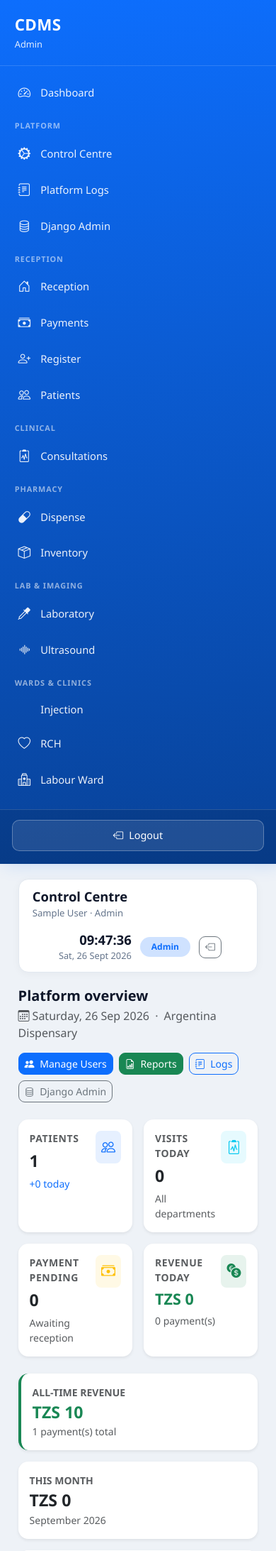
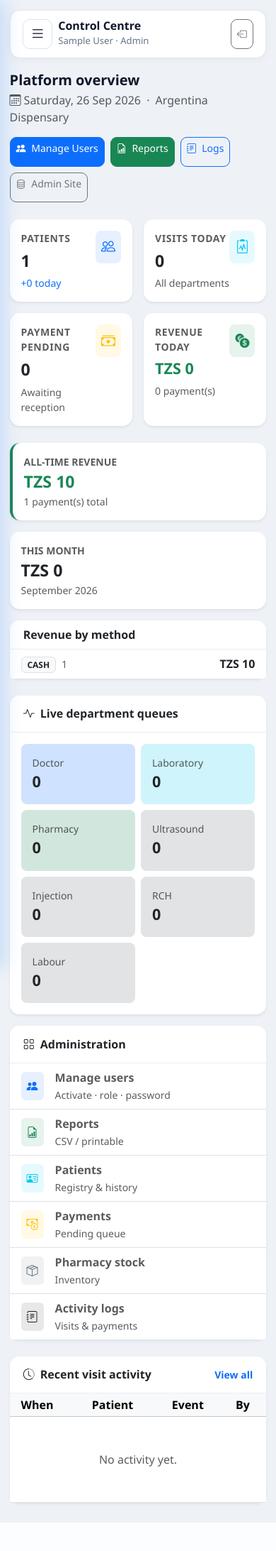
Before and after one commit to simonntalila-bot/hopstal-management-systems-, a Django app: page /control/ in a window 390 px wide. Shown: the top 2185 px of the page at 71% size. After the commit the page ends 2145 px from the top, so only its background shows below. Run offline with Django 5.2, Linux system fonts and the light colour scheme; a user stored in the database is signed in; tables that the repository leaves empty hold one stand-in row (values such as "Sample post"); data that the repository does not hold is empty; some libraries are stand-ins or nearby versions.

Commit message:
Mobile responsive base layout, forgot password URLs, login link

```diff
--- a/dashboard/templates/dashboard/admin_home.html
+++ b/dashboard/templates/dashboard/admin_home.html
@@ -24,7 +24,7 @@
             <i class="bi bi-journal-text me-1"></i> Logs
         </a>
         <a href="/admin/" target="_blank" class="btn btn-outline-secondary btn-sm">
-            <i class="bi bi-database me-1"></i> Django Admin
+            <i class="bi bi-database me-1"></i> Admin Site
         </a>
     </div>
 </div>
--- a/dashboard/templates/dashboard/base.html
+++ b/dashboard/templates/dashboard/base.html
@@ -3,7 +3,7 @@
 <html lang="en">
 <head>
     <meta charset="UTF-8">
-    <meta name="viewport" content="width=device-width, initial-scale=1.0">
+    <meta name="viewport" content="width=device-width, initial-scale=1, viewport-fit=cover">
     <title>{% block title %}CDMS{% endblock %} | Argentina Dispensary</title>
 
     <link rel="stylesheet" href="{% static 'vendor/bootstrap/css/bootstrap.min.css' %}">
@@ -28,6 +28,7 @@
             min-height: 100vh;
         }
 
+        /* ---------- Sidebar ---------- */
         .sidebar {
             width: var(--sidebar-w);
             height: 100vh;
@@ -42,17 +43,18 @@
             background: linear-gradient(175deg, #0d6efd 0%, #084298 100%);
             color: #fff;
             box-shadow: 6px 0 24px rgba(13, 110, 253, 0.18);
+            transition: transform 0.25s ease;
         }
 
         .sidebar-brand {
-            padding: 1.4rem 1.3rem 1.2rem;
+            padding: 1.25rem 1.2rem 1.1rem;
             border-bottom: 1px solid rgba(255,255,255,0.14);
             flex-shrink: 0;
         }
 
         .sidebar-brand h4 {
             margin: 0;
-            font-size: 1.4rem;
+            font-size: 1.35rem;
             font-weight: 700;
             letter-spacing: 0.3px;
         }
@@ -70,6 +72,7 @@
             overflow-y: auto;
             overflow-x: hidden;
             padding: 0.7rem 0 1rem;
+            -webkit-overflow-scrolling: touch;
         }
 
         .sidebar-nav::-webkit-scrollbar { width: 6px; }
@@ -99,12 +102,14 @@
             font-size: 0.92rem;
             font-weight: 500;
             transition: background 0.15s ease;
+            min-height: 44px;
         }
 
         .sidebar-nav a i {
             width: 22px;
             text-align: center;
             font-size: 1.1rem;
+            flex-shrink: 0;
         }
 
         .sidebar-nav a:hover {
@@ -133,6 +138,7 @@
             font-size: 0.9rem;
             font-weight: 500;
             cursor: pointer;
+            min-height: 44px;
         }
 
         .btn-logout:hover {
@@ -140,6 +146,7 @@
             color: #fff;
         }
 
+        /* ---------- Main ---------- */
         .main-content {
             margin-left: var(--sidebar-w);
             padding: 1.3rem 1.6rem 2rem;
@@ -151,18 +158,18 @@
             flex-wrap: wrap;
             align-items: center;
             justify-content: space-between;
-            gap: 1rem;
+            gap: 0.75rem;
             background: #fff;
             border: 1px solid #e2e8f0;
             border-radius: 14px;
-            padding: 0.85rem 1.2rem;
-            margin-bottom: 1.3rem;
+            padding: 0.75rem 1.1rem;
+            margin-bottom: 1.2rem;
             box-shadow: 0 2px 12px rgba(15, 23, 42, 0.04);
         }
 
         .topbar h4 {
             margin: 0;
-            font-size: 1.15rem;
+            font-size: 1.1rem;
             font-weight: 650;
         }
 
@@ -172,17 +179,17 @@
             color: var(--muted);
         }
 
-        .clock-box { text-align: right; min-width: 140px; }
+        .clock-box { text-align: right; min-width: 120px; }
 
         .clock-box .time {
-            font-size: 1.15rem;
+            font-size: 1.1rem;
             font-weight: 700;
             font-variant-numeric: tabular-nums;
             line-height: 1.2;
         }
 
         .clock-box .date {
-            font-size: 0.8rem;
+            font-size: 0.78rem;
             color: var(--muted);
             margin-top: 2px;
         }
@@ -190,7 +197,25 @@
         .topbar-actions {
             display: flex;
             align-items: center;
-            gap: 0.75rem;
+            gap: 0.55rem;
+            flex-wrap: wrap;
+        }
+
+        .menu-toggle {
+            display: none;
+            align-items: center;
+            justify-content: center;
+            width: 42px;
+            height: 42px;
+            border-radius: 10px;
+            border: 1px solid #dbe3ef;
+            background: #fff;
+            color: #0f172a;
+            padding: 0;
+        }
+
+        .menu-toggle:hover {
+            background: #f8fafc;
         }
 
         .card {
@@ -212,25 +237,76 @@
 
         .toast-container { z-index: 1100; }
 
-        @media (max-width: 900px) {
+        /* Backdrop (mobile) */
+        .sidebar-backdrop {
+            display: none;
+            position: fixed;
+            inset: 0;
+            background: rgba(15, 23, 42, 0.45);
+            z-index: 1035;
+        }
+
+        .sidebar-backdrop.show {
+            display: block;
+        }
+
+        /* ---------- Mobile / tablet ---------- */
+        @media (max-width: 991.98px) {
             .sidebar {
-                width: 100%;
-                height: auto;
-                max-height: none;
-                position: relative;
-                overflow: visible;
+                transform: translateX(-100%);
             }
-            .sidebar-nav {
-                overflow: visible;
-                max-height: none;
+
+            .sidebar.open {
+                transform: translateX(0);
             }
-            .main-content { margin-left: 0; }
+
+            .main-content {
+                margin-left: 0;
+                padding: 0.85rem 0.85rem 1.75rem;
+            }
+
+            .menu-toggle {
+                display: inline-flex;
+            }
+
+            .btn, .form-control, .form-select {
+                min-height: 42px;
+            }
+        }
+
+        @media (max-width: 575.98px) {
+            .topbar h4 {
+                font-size: 1rem;
+                max-width: 52vw;
+                white-space: nowrap;
+                overflow: hidden;
+                text-overflow: ellipsis;
+            }
+
+            .clock-box .time { font-size: 0.95rem; }
+
+            .hide-xs { display: none !important; }
+
+            .topbar .user-meta {
+                max-width: 55vw;
+                white-space: nowrap;
+                overflow: hidden;
+                text-overflow: ellipsis;
+            }
+        }
+
+        /* Help wide tables on phones */
+        .table-responsive {
+            -webkit-overflow-scrolling: touch;
         }
     </style>
+    {% block extra_css %}{% endblock %}
 </head>
 <body>
 
-<aside class="sidebar">
+<div class="sidebar-backdrop" id="sidebarBackdrop" aria-hidden="true"></div>
+
+<aside class="sidebar" id="appSidebar">
     <div class="sidebar-brand">
         <h4>CDMS</h4>
         <small>{{ role_display|default:"Argentina Dispensary" }}</small>
@@ -246,11 +322,17 @@
             <a href="{% url 'dashboard:admin_home' %}">
                 <i class="bi bi-gear-wide-connected"></i> Control Centre
             </a>
+            <a href="{% url 'dashboard:manage_users' %}">
+                <i class="bi bi-people-fill"></i> Manage Users
+            </a>
             <a href="{% url 'dashboard:platform_logs' %}">
                 <i class="bi bi-journal-text"></i> Platform Logs
             </a>
+            <a href="{% url 'dashboard:admin_reports' %}">
+                <i class="bi bi-file-earmark-bar-graph"></i> Reports
+            </a>
             <a href="/admin/" target="_blank" rel="noopener">
-                <i class="bi bi-database"></i> Django Admin
+                <i class="bi bi-database"></i> Admin Site
             </a>
 
             <div class="nav-label">Reception</div>
@@ -280,7 +362,7 @@
                 <i class="bi bi-box-seam"></i> Inventory
             </a>
 
-            <div class="nav-label">Lab & Imaging</div>
+            <div class="nav-label">Lab &amp; Imaging</div>
             <a href="{% url 'laboratory:lab_queue' %}">
                 <i class="bi bi-eyedropper"></i> Laboratory
             </a>
@@ -288,7 +370,7 @@
                 <i class="bi bi-soundwave"></i> Ultrasound
             </a>
 
-            <div class="nav-label">Wards & clinics</div>
+            <div class="nav-label">Wards &amp; clinics</div>
             <a href="{% url 'injection:queue' %}">
                 <i class="bi bi-syringe"></i> Injection
             </a>
@@ -328,6 +410,9 @@
                 <a href="{% url 'pharmacy:inventory' %}">
                     <i class="bi bi-box-seam"></i> Inventory
                 </a>
+                <a href="{% url 'dashboard:pharmacy_report' %}">
+                    <i class="bi bi-graph-up"></i> Monthly report
+                </a>
             {% endif %}
 
             {% if role == "DOCTOR" %}
@@ -338,6 +423,12 @@
                 <a href="{% url 'encounters:doctor_queue' %}">
                     <i class="bi bi-clipboard2-pulse"></i> Consultation Queue
                 </a>
+                <a href="{% url 'patients:patient_list' %}">
+                    <i class="bi bi-person-vcard"></i> Patients
+                </a>
+                <a href="{% url 'dashboard:doctor_report' %}">
+                    <i class="bi bi-graph-up"></i> Monthly report
+                </a>
             {% endif %}
 
             {% if role == "LAB" %}
@@ -347,6 +438,9 @@
                 </a>
                 <a href="{% url 'laboratory:lab_queue' %}">
                     <i class="bi bi-eyedropper"></i> Lab Queue
+                </a>
+                <a href="{% url 'dashboard:lab_report' %}">
+                    <i class="bi bi-graph-up"></i> Monthly report
                 </a>
             {% endif %}
 
@@ -366,7 +460,7 @@
                     <i class="bi bi-house-door"></i> Home
                 </a>
                 <a href="{% url 'injection:queue' %}">
-                    <i class="bi bi-droplet" style="font-size:2rem;"></i> Queue
+                    <i class="bi bi-syringe"></i> Queue
                 </a>
             {% endif %}
 
@@ -378,6 +472,9 @@
                 <a href="{% url 'rch:queue' %}">
                     <i class="bi bi-heart"></i> Queue
                 </a>
+                <a href="{% url 'dashboard:rch_report' %}">
+                    <i class="bi bi-graph-up"></i> Monthly report
+                </a>
             {% endif %}
 
             {% if role == "LABOUR_WARD" %}
@@ -388,12 +485,19 @@
                 <a href="{% url 'labour:queue' %}">
                     <i class="bi bi-hospital"></i> Queue
                 </a>
+                <a href="{% url 'dashboard:labour_report' %}">
+                    <i class="bi bi-graph-up"></i> Monthly report
+                </a>
             {% endif %}
 
         {% endif %}
     </nav>
 
     <div class="sidebar-footer">
+        <div class="small mb-2 opacity-90">
+            <strong>{{ display_name|default:user.get_username }}</strong><br>
+            <span class="opacity-75">{{ role_display }}</span>
+        </div>
         <form method="post" action="{% url 'logout' %}">
             {% csrf_token %}
             <button type="submit" class="btn-logout">
@@ -405,16 +509,21 @@
 
 <main class="main-content">
     <div class="topbar">
-        <div>
-            <h4>{% block page_title %}Dashboard{% endblock %}</h4>
-            <div class="user-meta">{{ display_name|default:user.get_username }} · {{ role_display }}</div>
+        <div class="d-flex align-items-start gap-2">
+            <button type="button" class="menu-toggle" id="sidebarToggle" aria-label="Open menu">
+                <i class="bi bi-list fs-4"></i>
+            </button>
+            <div>
+                <h4>{% block page_title %}Dashboard{% endblock %}</h4>
+                <div class="user-meta">{{ display_name|default:user.get_username }} · {{ role_display }}</div>
+            </div>
         </div>
         <div class="topbar-actions">
-            <div class="clock-box">
+            <div class="clock-box hide-xs">
                 <div class="time" id="live-time">--:--:--</div>
                 <div class="date" id="live-date">—</div>
             </div>
-            <span class="badge bg-primary-subtle text-primary px-3 py-2 rounded-pill">
+            <span class="badge bg-primary-subtle text-primary px-3 py-2 rounded-pill hide-xs">
                 {{ role_display }}
             </span>
             <form method="post" action="{% url 'logout' %}" class="d-inline">
@@ -465,7 +574,38 @@
     document.querySelectorAll(".toast").forEach(function (el) {
         bootstrap.Toast.getOrCreateInstance(el).show();
     });
+
+    /* Mobile sidebar */
+    var sidebar = document.getElementById("appSidebar");
+    var backdrop = document.getElementById("sidebarBackdrop");
+    var toggle = document.getElementById("sidebarToggle");
+
+    function openMenu() {
+        sidebar.classList.add("open");
+        backdrop.classList.add("show");
+        backdrop.setAttribute("aria-hidden", "false");
+    }
+    function closeMenu() {
+        sidebar.classList.remove("open");
+        backdrop.classList.remove("show");
+        backdrop.setAttribute("aria-hidden", "true");
+    }
+
+    if (toggle) {
+        toggle.addEventListener("click", function () {
+            if (sidebar.classList.contains("open")) closeMenu();
+            else openMenu();
+        });
+    }
+    if (backdrop) backdrop.addEventListener("click", closeMenu);
+
+    sidebar.querySelectorAll(".sidebar-nav a").forEach(function (link) {
+        link.addEventListener("click", function () {
+            if (window.innerWidth < 992) closeMenu();
+        });
+    });
 })();
 </script>
+{% block extra_js %}{% endblock %}
 </body>
 </html>
--- a/hms_project/urls.py
+++ b/hms_project/urls.py
@@ -1,5 +1,8 @@
 """
 hms_project/urls.py
+==================
+Root URL configuration for Argentina Dispensary (CDMS).
+Includes auth, password reset, and all app routes.
 """
 
 from django.conf import settings
@@ -11,11 +14,59 @@ from django.urls import include, path
 urlpatterns = [
     path("admin/", admin.site.urls),
 
-    # Auth only
-    path("accounts/login/", auth_views.LoginView.as_view(template_name="registration/login.html"), name="login"),
-    path("accounts/logout/", auth_views.LogoutView.as_view(), name="logout"),
+    # ------------------------------------------------------------------
+    # Auth
+    # ------------------------------------------------------------------
+    path(
+        "accounts/login/",
+        auth_views.LoginView.as_view(template_name="registration/login.html"),
+        name="login",
+    ),
+    path(
+        "accounts/logout/",
+        auth_views.LogoutView.as_view(),
+        name="logout",
+    ),
 
+    # ------------------------------------------------------------------
+    # Password reset (Forgot password)
+    # ------------------------------------------------------------------
+    path(
+        "accounts/password-reset/",
+        auth_views.PasswordResetView.as_view(
+            template_name="registration/password_reset_form.html",
+            email_template_name="registration/password_reset_email.html",
+            subject_template_name="registration/password_reset_subject.txt",
+            success_url="/accounts/password-reset/done/",
+        ),
+        name="password_reset",
+    ),
+    path(
+        "accounts/password-reset/done/",
+        auth_views.PasswordResetDoneView.as_view(
+            template_name="registration/password_reset_done.html",
+        ),
+        name="password_reset_done",
+    ),
+    path(
+        "accounts/reset/<uidb64>/<token>/",
+        auth_views.PasswordResetConfirmView.as_view(
+            template_name="registration/password_reset_confirm.html",
+            success_url="/accounts/reset/done/",
+        ),
+        name="password_reset_confirm",
+    ),
+    path(
+        "accounts/reset/done/",
+        auth_views.PasswordResetCompleteView.as_view(
+            template_name="registration/password_reset_complete.html",
+        ),
+        name="password_reset_complete",
+    ),
+
+    # ------------------------------------------------------------------
     # App routes
+    # ------------------------------------------------------------------
     path("", include("dashboard.urls")),
     path("patients/", include("patients.urls")),
     path("encounters/", include("encounters.urls")),
@@ -27,5 +78,6 @@ urlpatterns = [
     path("rch/", include("rch.urls")),
     path("labour/", include("labour.urls")),
 ]
+
 if settings.DEBUG:
     urlpatterns += static(settings.MEDIA_URL, document_root=settings.MEDIA_ROOT)
```
Also changed, not shown: templates/registration/login.html (+22 -1 lines), templates/registration/password_reset_form.html (added, +67 -0 lines), 1 other file.
